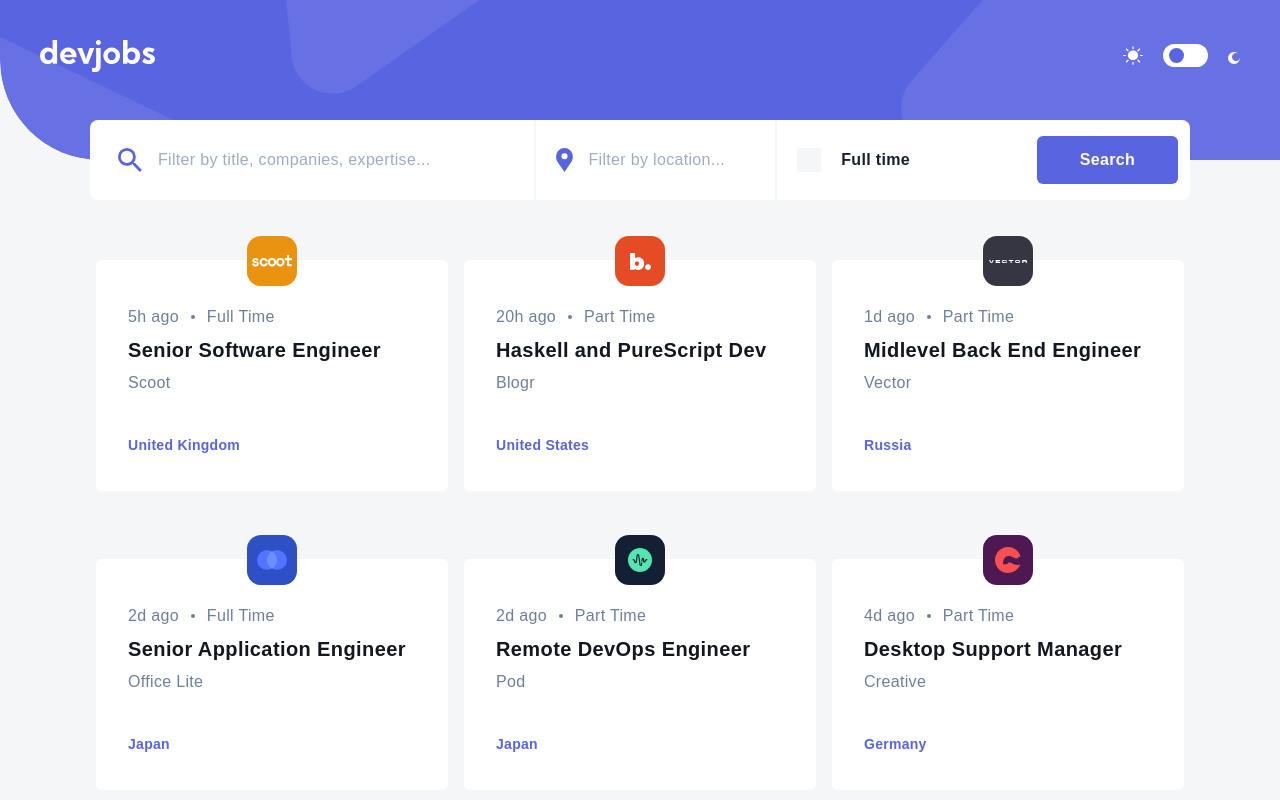
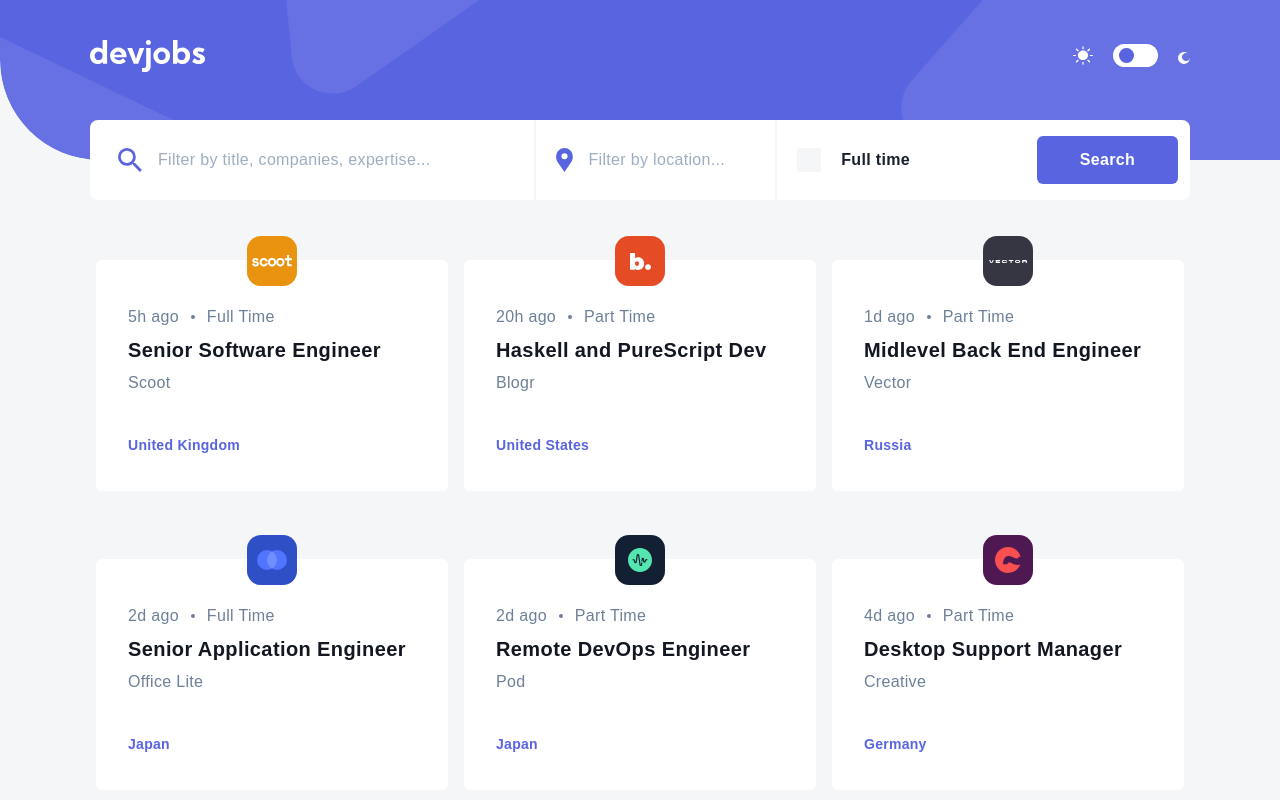
Before and after one commit to yehudz/devjobs-web-app, a Next.js app: page / in a window 1280 px wide. Shown: the top 800 px of the page. Built offline with nearby package versions, Linux system fonts and the light colour scheme.

Commit message:
[DWA-14] BUG: Logo and them switch
Logo should stay inside the page max width layout

```diff
--- a/components/ui/TopBar.tsx
+++ b/components/ui/TopBar.tsx
@@ -13,6 +13,16 @@
         md:rounded-bl-[100px]
         w-full
         overflow-hidden
+      "
+    >
+      <div
+        className="
+          wrapper
+          relative
+          mx-auto
+          max-w-[100%]
+          xl:max-w-[1180px]
+          h-full
         "
       >
         <div
@@ -44,6 +54,7 @@
           <ToggleSwitch />
         </div>
       </div>
+    </div>
   )
 }
 
```
Lines whose indentation alone changed are shown as unchanged.
